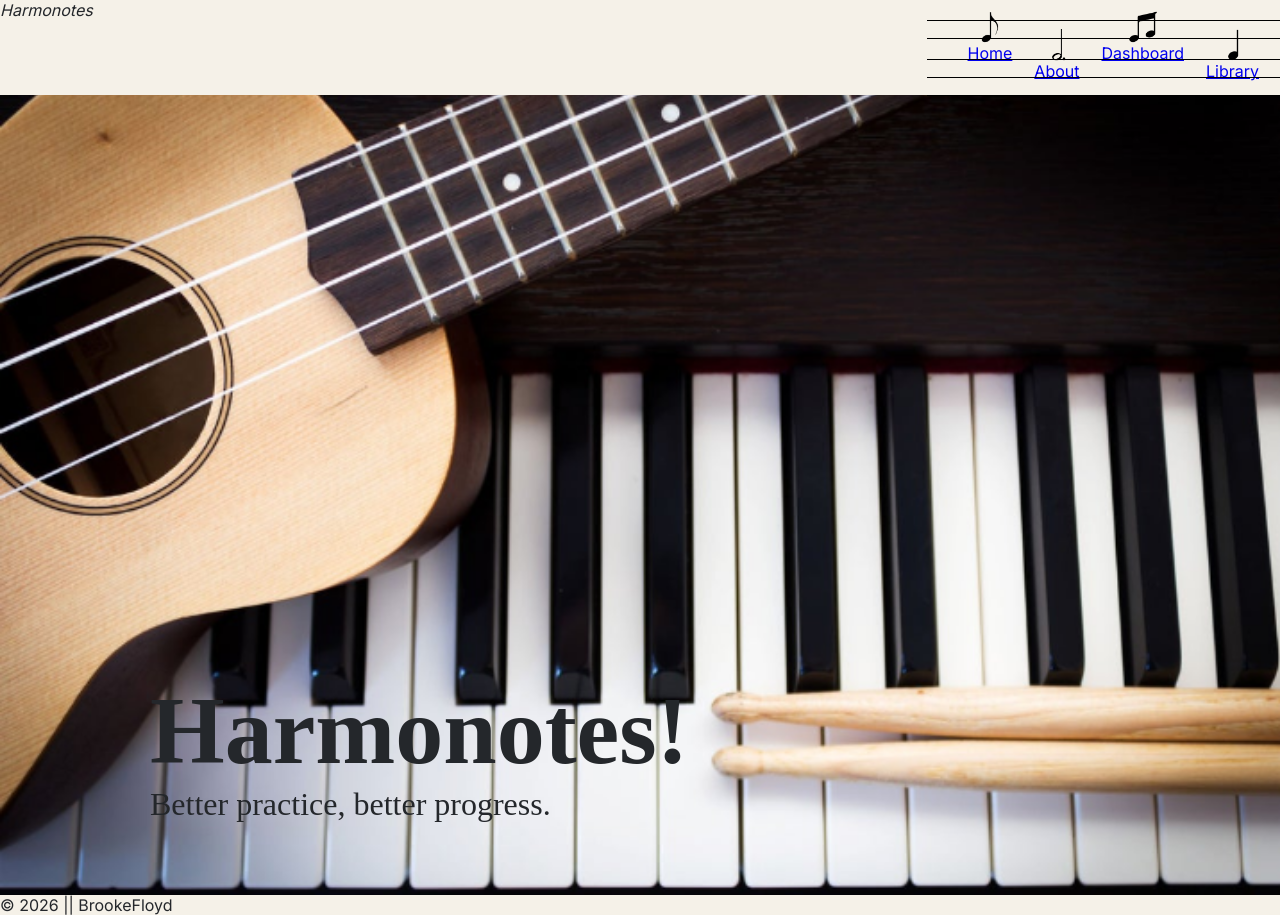
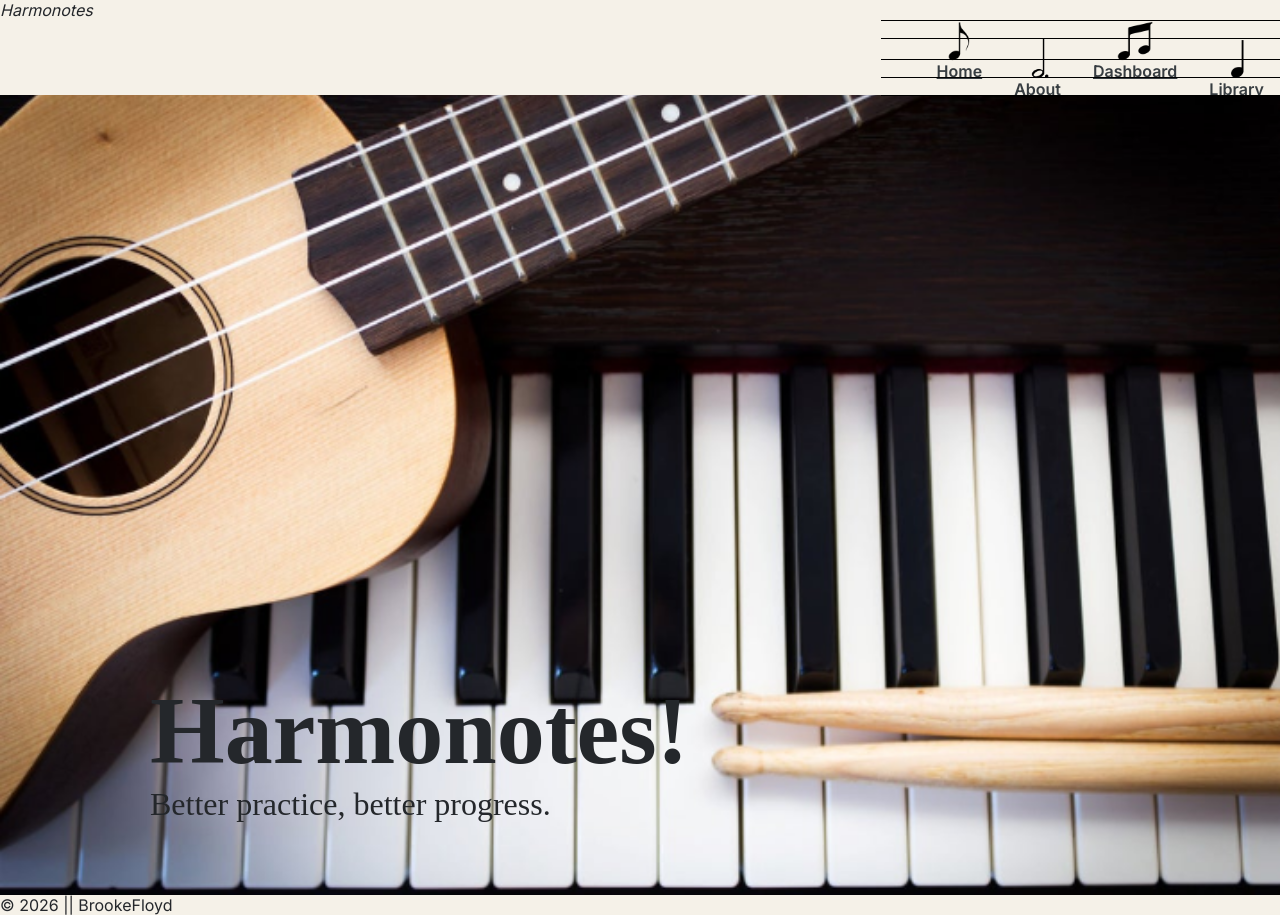
Before and after one commit to BrookeFloyd10/Harmonotes-BrookeF, a React (Vite) app in the folder harmonotes/: page / in a window 1280 px wide. Built offline with nearby package versions, Linux system fonts and the light colour scheme.

Commit message:
added hover effects and colors to nav icons

```diff
--- a/harmonotes/src/App.css
+++ b/harmonotes/src/App.css
@@ -44,29 +44,30 @@ main {
         0 39px 0 black,
         0 57px 0 black,
         0 75px 0 black;
-
 }
 
 .nav-bar li:nth-child(even) {
-    margin-top: 8px;
+    margin-top: 3px;
 }
 
 .nav-bar li:nth-child(odd) {
-    margin-top: -10px;
+    margin-top: -15px;
 }
 
 .nav-bar img {
-    height: 2em ;
-    width: 2em;
-    mix-blend-mode: multiply;
+    height: 2.5em ;
+    width: 2.5em;
 }
 
 .nav-bar a {
-    display:flex;
+    display: flex;
     flex-direction: column;
-    margin: 1px;
     align-items: center;
-    padding-right: 20px;
+    color: #394047;
+    font-weight: 600;
+    transition: .2s ease;
+    margin: 1rem;
+    mix-blend-mode: multiply;
 }
 
 
@@ -76,6 +77,12 @@ main {
     list-style-type: none;
     position: relative;
     margin: 0;
+}
+
+.nav-bar a:hover {
+    color: #b08a45;
+    transform: translateY(-4px);
+
 }
 
 
```
